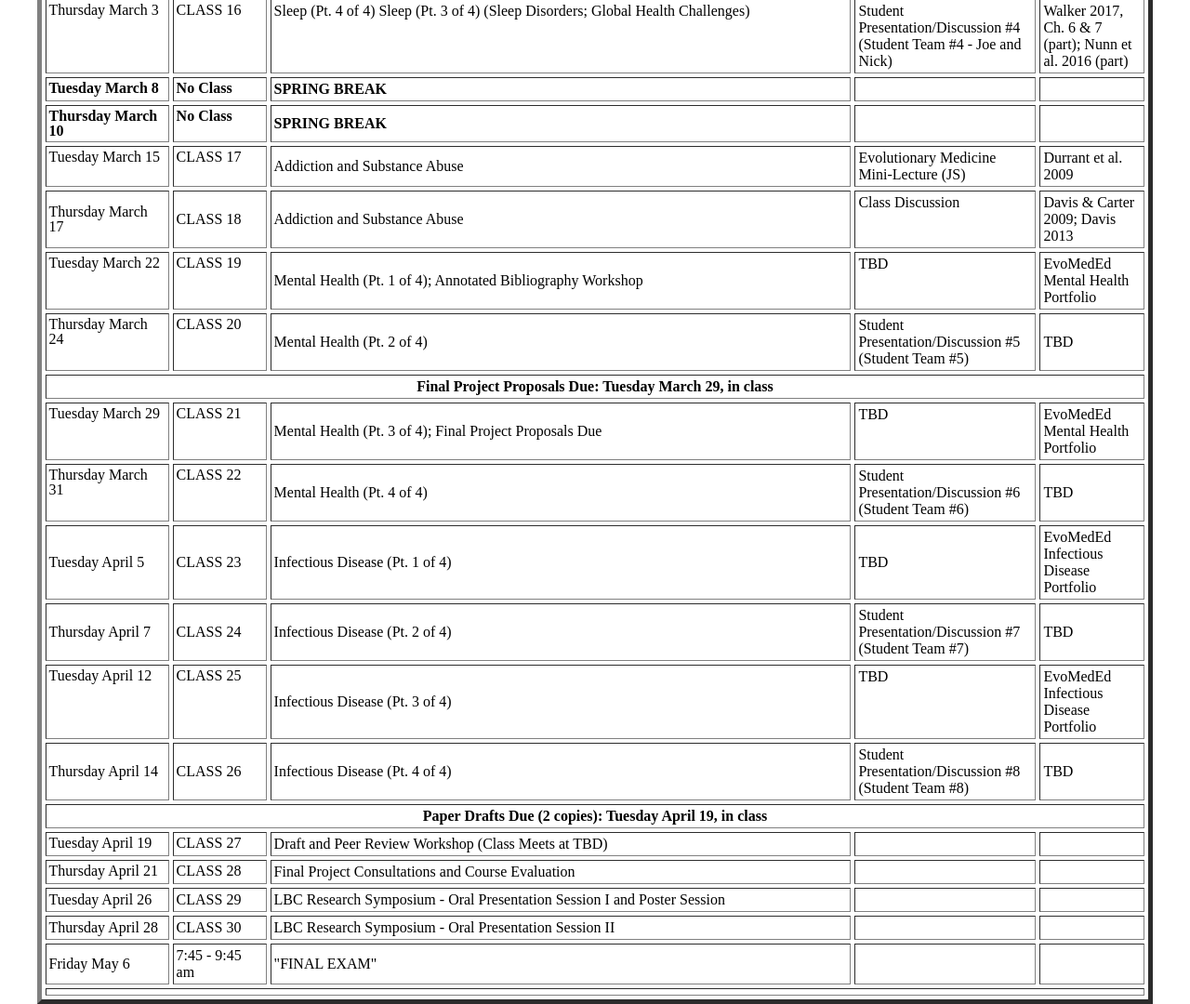
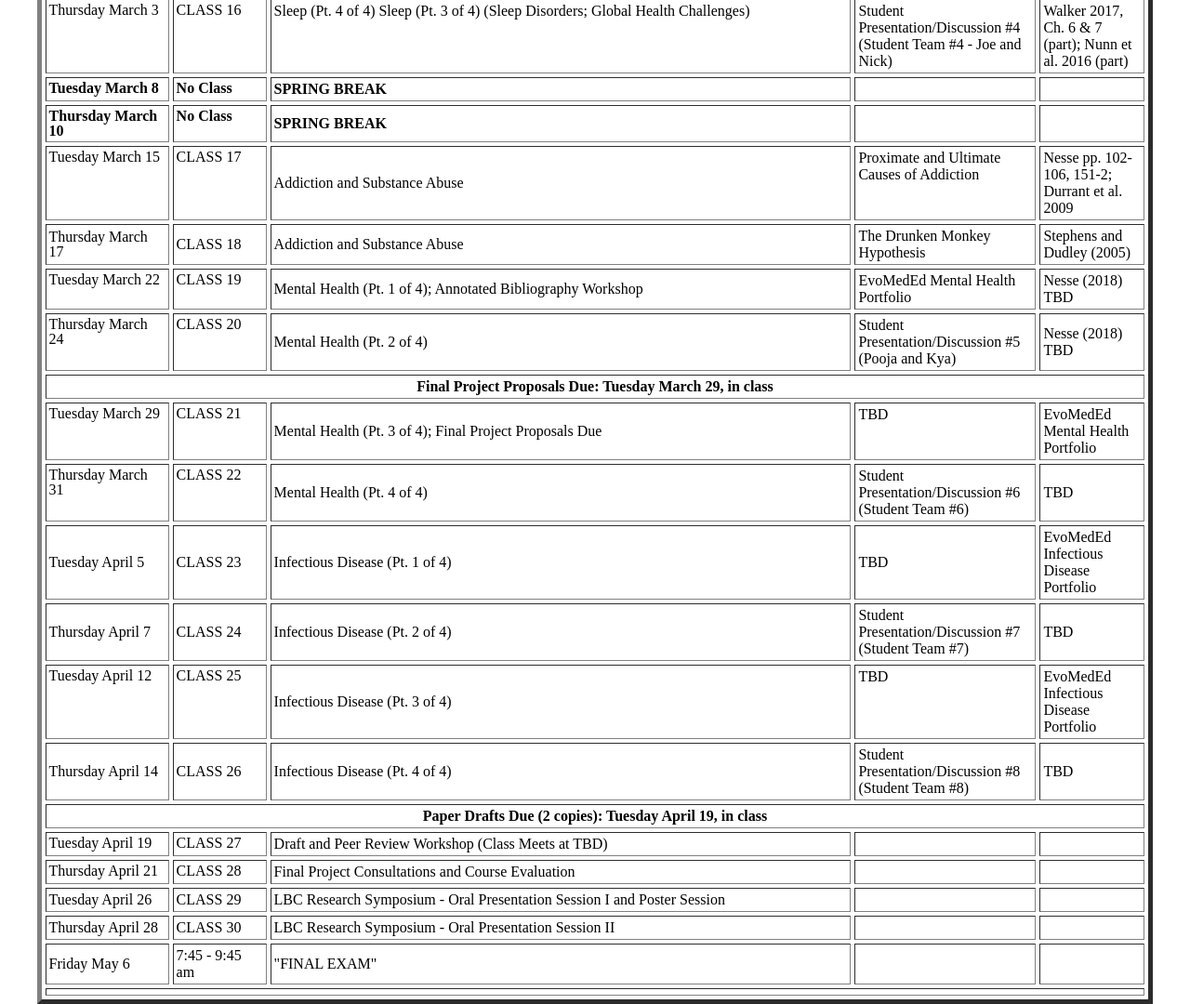
Before and after one commit to jimsmith23/lb_492_smith_s22, a plain HTML site: page classnotes.html in a window 1280 px wide. Shown: the part 1430-2510 px from the top of the page at 93% size. Drawn offline with Linux system fonts and the light colour scheme.

Commit message:
update 030422

```diff
--- a/classnotes.html
+++ b/classnotes.html
@@ -17,7 +17,7 @@ Evolutionary Medicine</B></FONT></P>
 </B></FONT><TABLE BORDER=5 CELLSPACING=4 CELLPADDING=3 WIDTH="95%" align=center>
    <TR>
       <TD COLSPAN=5 HEIGHT=26>
-         <P><B>CLASS OUTLINE (updated 1/31/22)</B></P>
+         <P><B>CLASS OUTLINE (updated 3/3/22)</B></P>
       </TD>
    </TR>
    <TR>
@@ -374,10 +374,10 @@ Evolutionary Medicine</B></FONT></P>
          <P>Addiction and Substance Abuse</P>
       </TD>
       <TD VALIGN=top class=Normal WIDTH=187>
-         <P>Evolutionary Medicine Mini-Lecture (JS)</P>
+         <P>Proximate and Ultimate Causes of Addiction</P>
       </TD>
       <TD WIDTH=105>
-         <P>Durrant et al. 2009</P>
+         <P>Nesse pp. 102-106, 151-2; Durrant et al. 2009</P>
       </TD>
    </TR>
    <TR>
@@ -391,11 +391,11 @@ Evolutionary Medicine</B></FONT></P>
          <P>Addiction and Substance Abuse</P>
       </TD>
       <TD VALIGN=top class=Normal WIDTH=187>
-         <P>Class Discussion<BR>
+         <P>The Drunken Monkey Hypothesis<BR>
          </P>
       </TD>
       <TD WIDTH=105>
-         <P>Davis &amp; Carter 2009; Davis 2013</P>
+         <P>Stephens and Dudley (2005)</P>
       </TD>
    </TR>
    <TR>
@@ -409,10 +409,10 @@ Evolutionary Medicine</B></FONT></P>
          <P>Mental Health (Pt. 1 of 4); Annotated Bibliography Workshop</P>
       </TD>
       <TD VALIGN=top class=Normal WIDTH=187>
-         <P>TBD</P>
+         <P>EvoMedEd Mental Health Portfolio</P>
       </TD>
       <TD WIDTH=105>
-         <P>EvoMedEd Mental Health Portfolio<BR>
+         <P>Nesse (2018) TBD<BR>
       </TD>
    </TR>
    <TR>
@@ -427,10 +427,10 @@ Evolutionary Medicine</B></FONT></P>
       </TD>
       <TD VALIGN=top class=Normal WIDTH=187>
          <P>Student Presentation/Discussion #5<BR>
-         (Student Team #5)</P>
+         (Pooja and Kya)</P>
       </TD>
       <TD WIDTH=105>
-         <P>TBD</P>
+         <P>Nesse (2018) TBD</P>
       </TD>
    </TR>
    <TR>
@@ -660,7 +660,7 @@ Homepage</B></FONT></A><FONT FACE="Arial"><BR>
 
 <BR>
 </FONT><FONT SIZE="-1" FACE="Arial" COLOR="#000000">This page last
-updated Jan. 31, 2022 (JS)</FONT><FONT FACE="Arial"><BR>
+updated Mar. 3, 2022 (JS)</FONT><FONT FACE="Arial"><BR>
 </FONT></P></CENTER>
 </BODY>
 </HTML>
```
Also changed, not shown: reading_list.html (+3 -3 lines).
